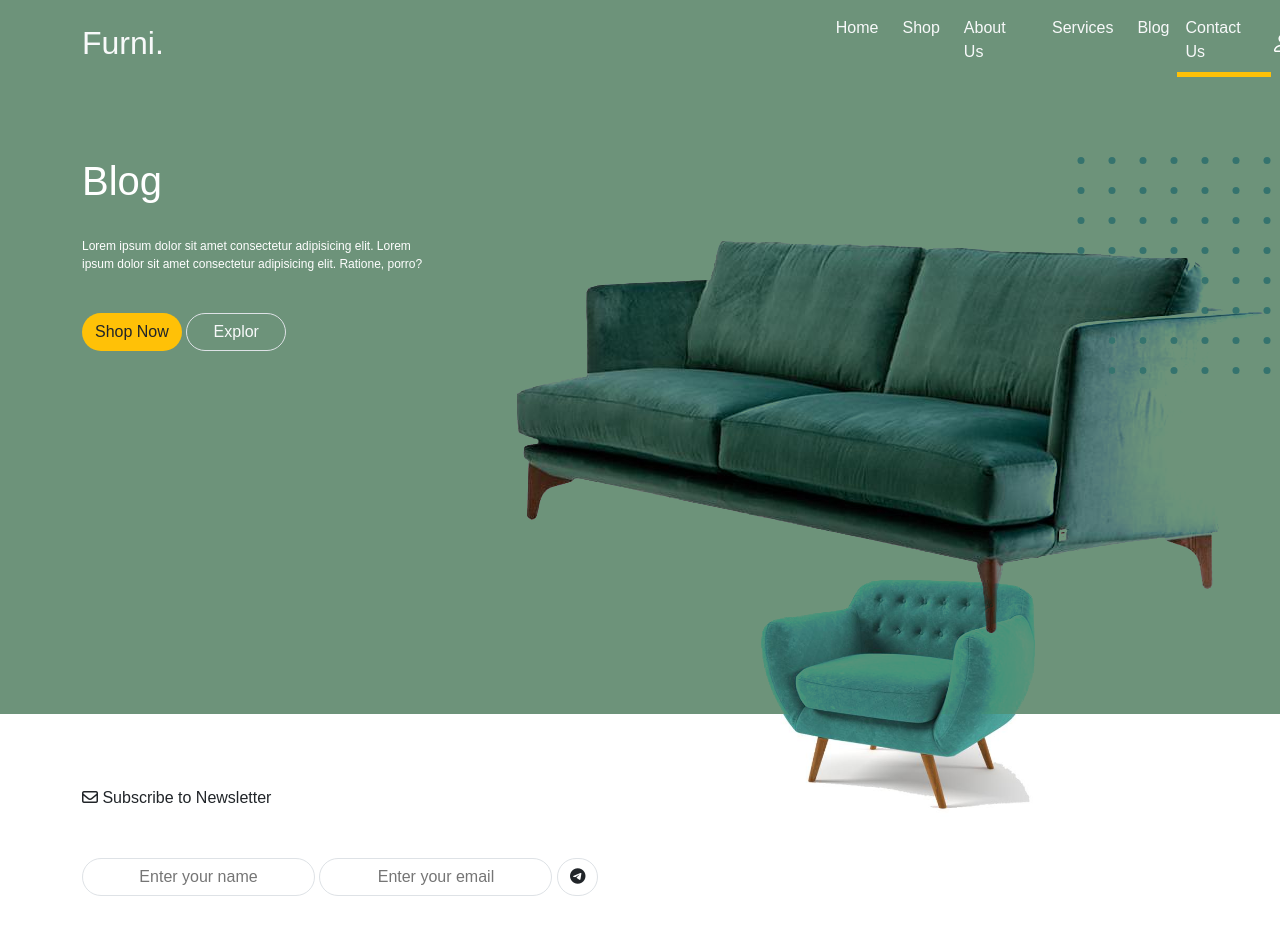
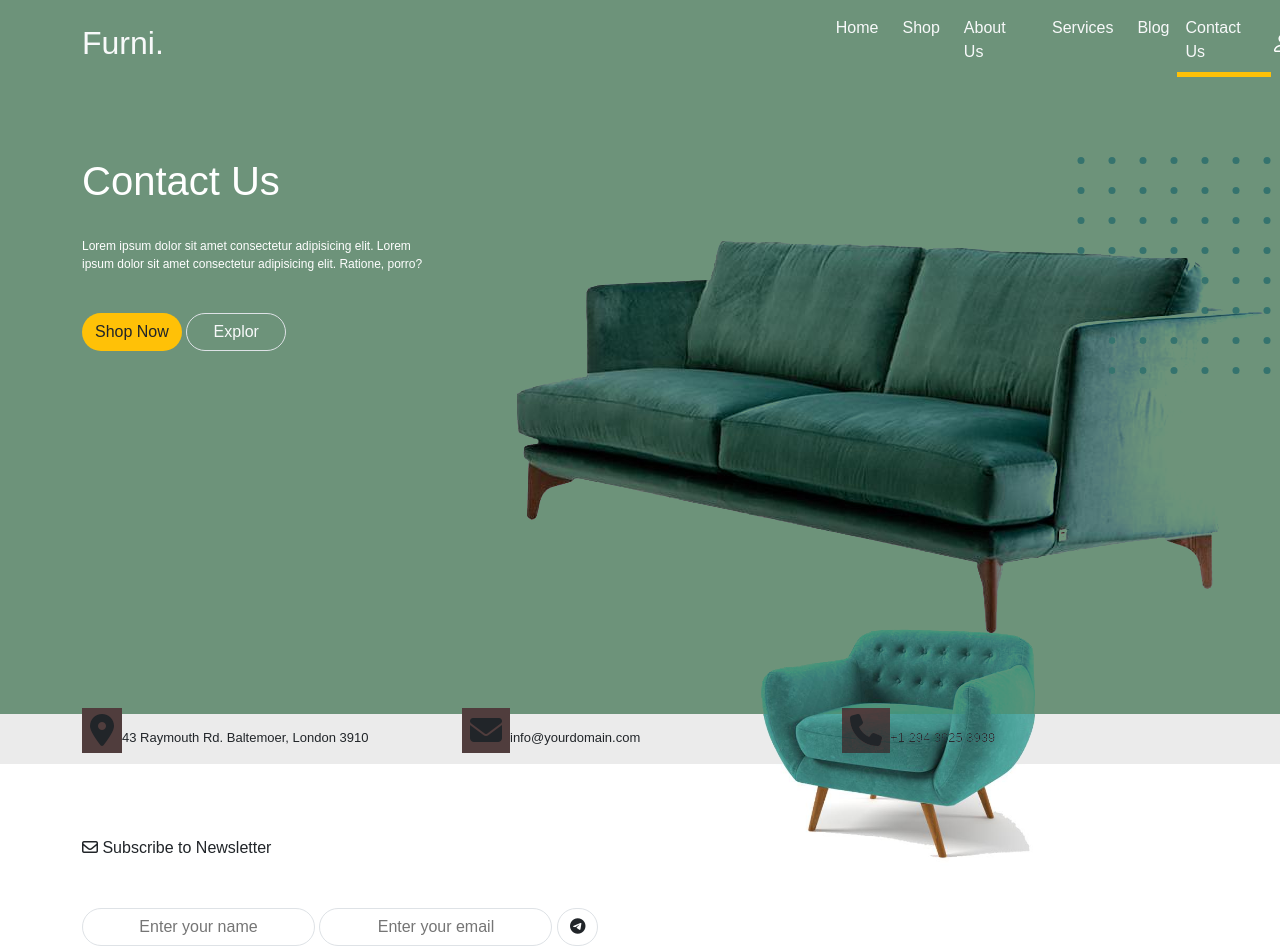
Before and after one commit to Humoyun2024/shop, a plain HTML site: page contact.html in a window 1280 px wide. Shown: the top 949 px of the page. Drawn offline with nearby package versions, Linux system fonts and the light colour scheme.

Commit message:
new code

```diff
--- a/contact.html
+++ b/contact.html
@@ -51,7 +51,7 @@
             <div class="container">
                 <div class="row">
                     <div class="col-6">
-                        <h1 class="text-bold">Blog</h1>
+                        <h1 class="text-bold">Contact Us</h1>
                         <br>
                         <p style="font-size: 12px;">
                             Lorem ipsum dolor sit amet consectetur adipisicing elit. Lorem <br>ipsum dolor sit amet
@@ -71,7 +71,18 @@
             </div>
         </main>
     </header>
-
+    <div class="color2">
+      <section>
+        <div class="container">
+          <div class="row sp">
+            <br><br>
+            <div class="col"><span><i class="fa-solid fa-location-dot fa-2x "></i></span><p>43 Raymouth Rd. Baltemoer, London 3910</p></div>
+            <div class="col"><span><i class="fa-solid fa-envelope fa-2x"></i></span><p>info@yourdomain.com</p></div>
+            <div class="col"><span><i class="fa-solid fa-phone fa-2x"></i></span><p>+1 294 3925 3939</p></div>
+          </div>
+        </div>
+      </section>
+    </div>
     <section>
         <div class="container">
           <div class="row">
--- a/css/style.css
+++ b/css/style.css
@@ -185,3 +185,15 @@
 .color2{
     background-color: rgb(235, 235, 235);
 }
+
+.sp span{
+    background-color: rgb(80, 61, 61);
+    padding: 8px;
+    padding-top: 20px;
+    text-align: center;
+}
+
+.sp .col p{
+    font-size: 13px;
+    display: inline-block;
+}
```
